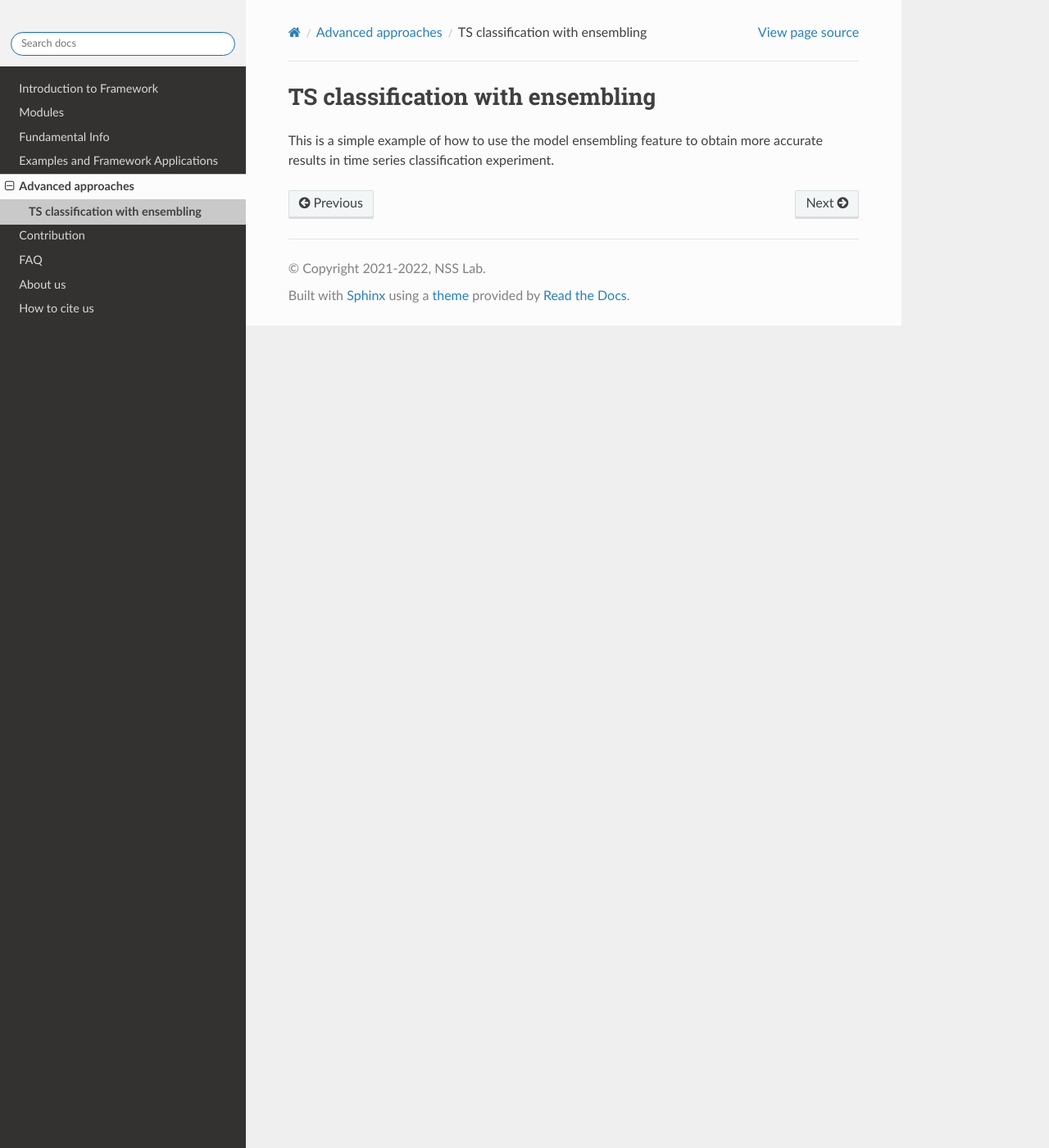
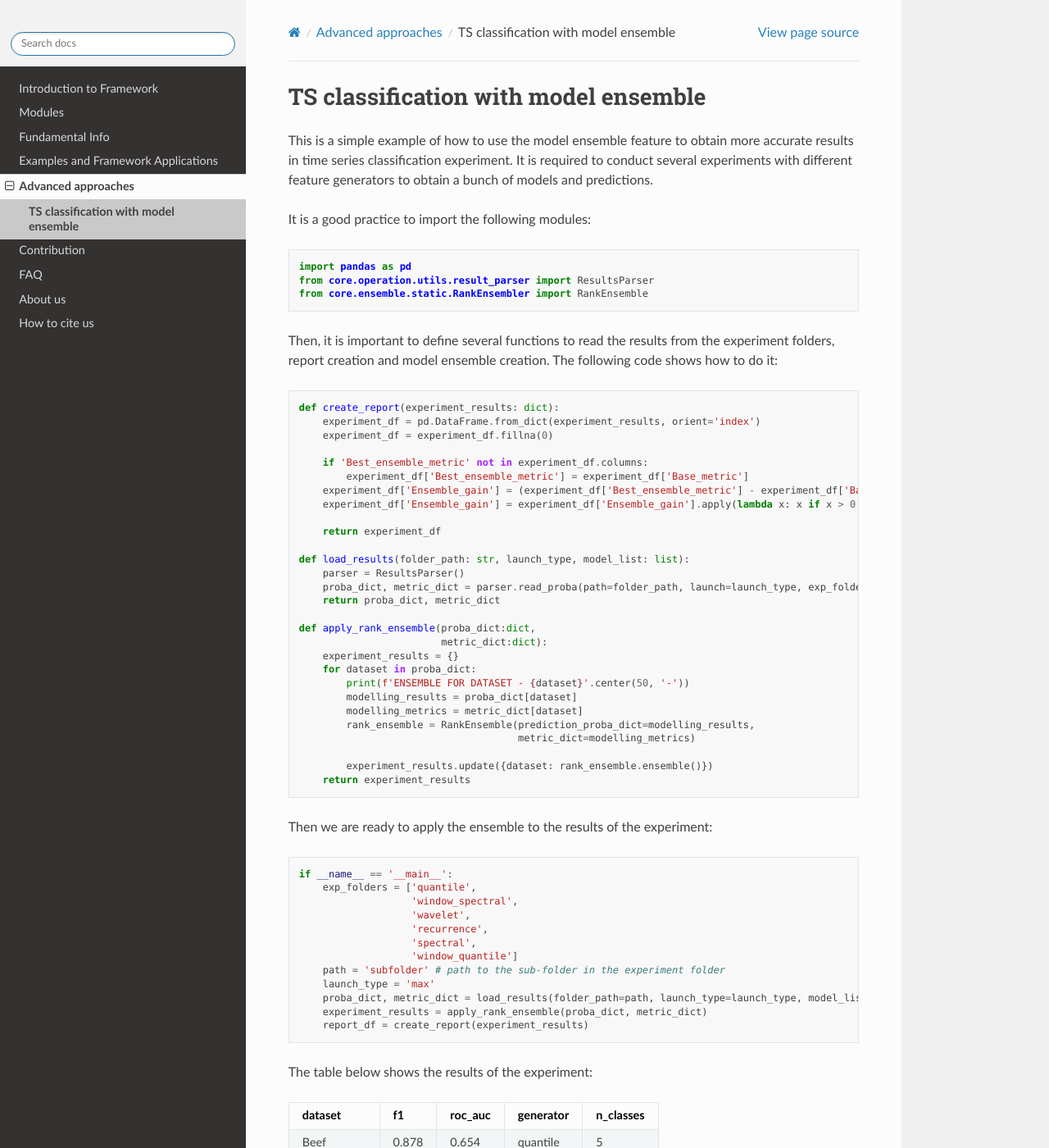
Before and after one commit to aimclub/Fedot.Industrial, a Sphinx documentation site: the page built from docs/source/Advanced/tcs_with_ensembling.rst, in a window 1280 px wide and 1400 px high. Shown: the whole window at 82% size. Built offline with Sphinx 7.4.7 and the Read the Docs theme 2.0.0, drawn with Linux system fonts in a browser that asks for light colours; some of the changed text lies outside the part shown.

Commit message:
added advanced example fo TSC

```diff
--- a/docs/source/Advanced/tcs_with_ensembling.rst
+++ b/docs/source/Advanced/tcs_with_ensembling.rst
@@ -1,7 +1,83 @@
 .. _tsc-ensembling:
 
-TS classification with ensembling
-=================================
+TS classification with model ensemble
+=====================================
 
-This is a simple example of how to use the model ensembling feature to obtain more accurate results
-in time series classification experiment.
+This is a simple example of how to use the model ensemble feature to obtain more accurate results
+in time series classification experiment. It is required to conduct several experiments with different
+feature generators to obtain a bunch of models and predictions.
+
+It is a good practice to import the following modules:
+
+.. code-block:: python
+
+    import pandas as pd
+    from core.operation.utils.result_parser import ResultsParser
+    from core.ensemble.static.RankEnsembler import RankEnsemble
+
+
+Then, it is important to define several functions to read the results from the experiment folders, report
+creation and model ensemble creation. The following code shows how to do it:
+
+.. code-block:: python
+
+    def create_report(experiment_results: dict):
+        experiment_df = pd.DataFrame.from_dict(experiment_results, orient='index')
+        experiment_df = experiment_df.fillna(0)
+
+        if 'Best_ensemble_metric' not in experiment_df.columns:
+            experiment_df['Best_ensemble_metric'] = experiment_df['Base_metric']
+        experiment_df['Ensemble_gain'] = (experiment_df['Best_ensemble_metric'] - experiment_df['Base_metric']) * 100
+        experiment_df['Ensemble_gain'] = experiment_df['Ensemble_gain'].apply(lambda x: x if x > 0 else 0)
+
+        return experiment_df
+
+    def load_results(folder_path: str, launch_type, model_list: list):
+        parser = ResultsParser()
+        proba_dict, metric_dict = parser.read_proba(path=folder_path, launch=launch_type, exp_folders=model_list)
+        return proba_dict, metric_dict
+
+    def apply_rank_ensemble(proba_dict:dict,
+                            metric_dict:dict):
+        experiment_results = {}
+        for dataset in proba_dict:
+            print(f'ENSEMBLE FOR DATASET - {dataset}'.center(50, '-'))
+            modelling_results = proba_dict[dataset]
+            modelling_metrics = metric_dict[dataset]
+            rank_ensemble = RankEnsemble(prediction_proba_dict=modelling_results,
+                                         metric_dict=modelling_metrics)
+
+            experiment_results.update({dataset: rank_ensemble.ensemble()})
+        return experiment_results
+
+Then we are ready to apply the ensemble to the results of the experiment:
+
+.. code-block:: python
+
+    if __name__ == '__main__':
+        exp_folders = ['quantile',
+                       'window_spectral',
+                       'wavelet',
+                       'recurrence',
+                       'spectral',
+                       'window_quantile']
+        path = 'subfolder' # path to the sub-folder in the experiment folder
+        launch_type = 'max'
+        proba_dict, metric_dict = load_results(folder_path=path, launch_type=launch_type, model_list=exp_folders)
+        experiment_results = apply_rank_ensemble(proba_dict, metric_dict)
+        report_df = create_report(experiment_results)
+
+The table below shows the results of the experiment:
+
+
++------------+------------+-----------+-----------+-----------+
+| dataset    | f1         | roc_auc   | generator | n_classes |
++============+============+===========+===========+===========+
+| Beef       | 0.878      | 0.654     | quantile  |     5     |
++------------+------------+-----------+-----------+-----------+
+| Beef       | 0.989      | 0.898     | ensemble  |    5      |
++------------+------------+-----------+-----------+-----------+
+| Earthquakes| 0.765      | 0.781     | spectral  |    2      |
++------------+------------+-----------+-----------+-----------+
+| Lightning7 | 0.501      | 0.409     | wavelet   |    7      |
++------------+------------+-----------+-----------+-----------+
```
Also changed, not shown: docs/source/examples/ts_classification_example.rst (+11 -5 lines).
